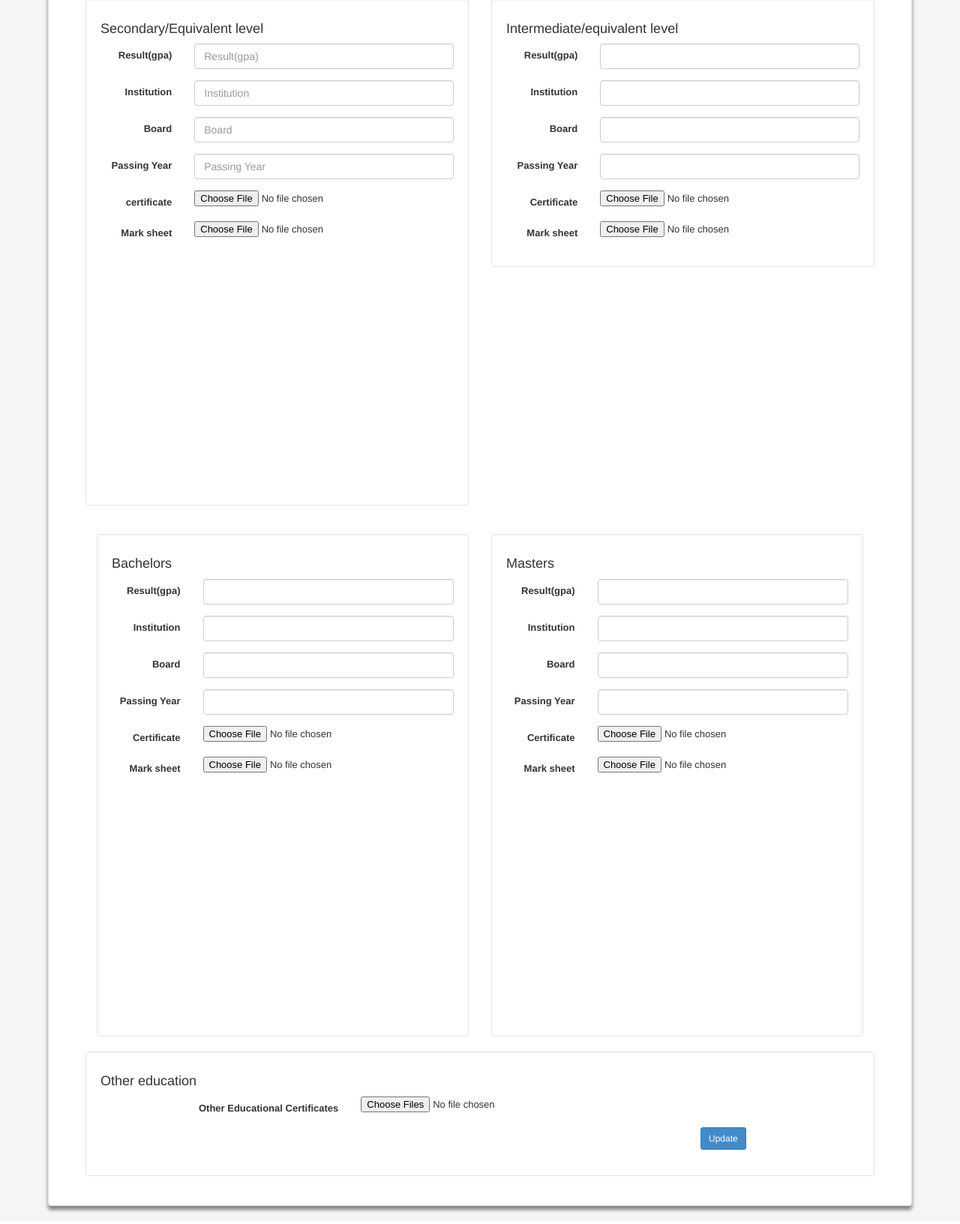
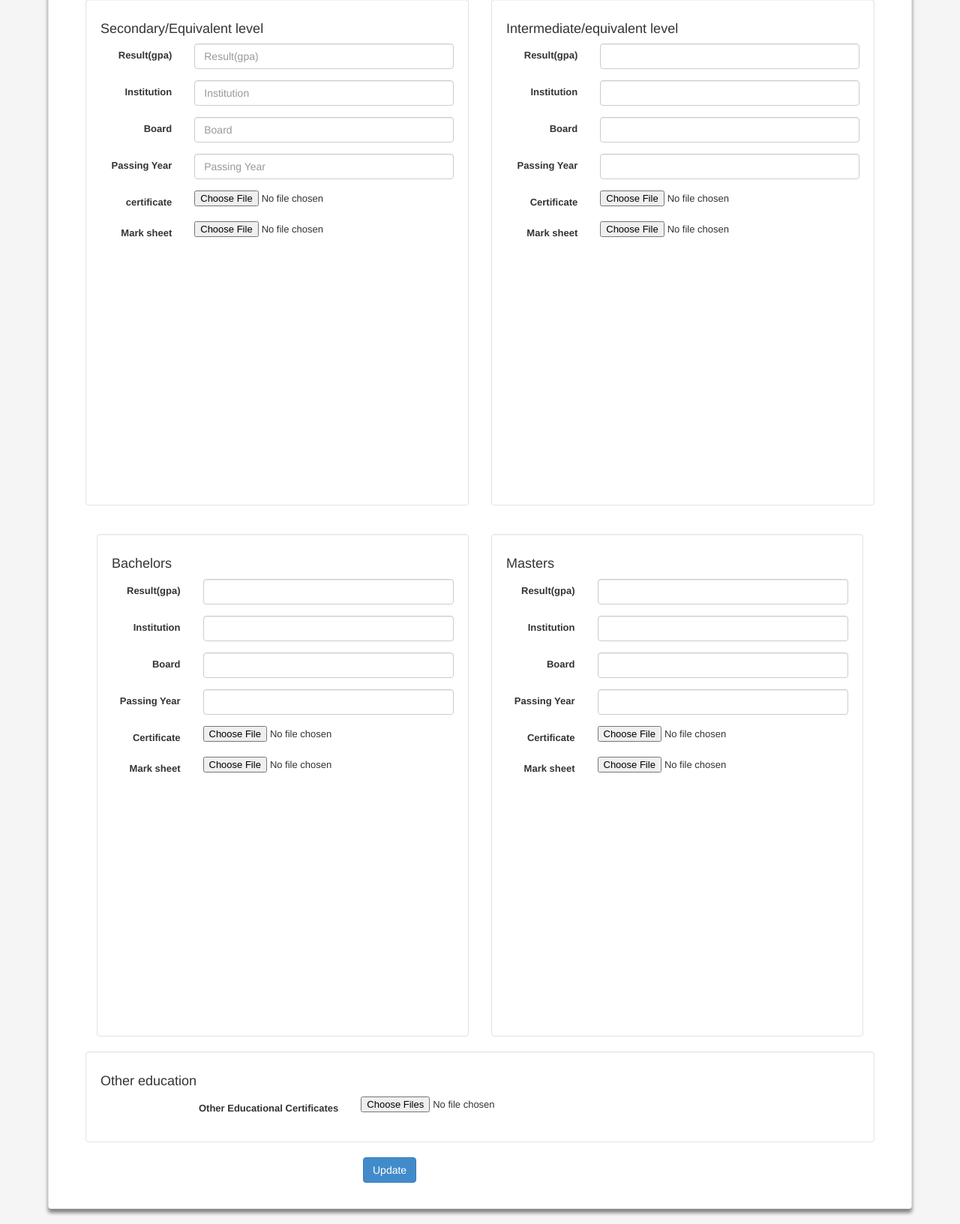
Before and after one commit to zakir224/eges, a CodeIgniter app: the page made by application/views/educational_info.php in a window 1280 px wide. Shown: the part 360-1992 px from the top of the page at 75% size. Run offline with CodeIgniter, Linux system fonts and the light colour scheme; data that the repository does not hold is empty.

Commit message:
div alignment corrected in education information

```diff
--- a/application/views/educational_info.php
+++ b/application/views/educational_info.php
@@ -102,7 +102,7 @@
 
                   <div class="col-lg-6">
 
-                        <div class="well" style="background: #ffffff">
+                        <div class="well" style="background: #ffffff;height: 675px;">
                             <h4>Intermediate/equivalent level</h4>
                             <div class="form-group">
                                 <label for="inputEmail" class="col-lg-3 control-label">Result(gpa)</label>
@@ -308,14 +308,18 @@
                         <input type="file" multiple="multiple" name="other_education[]">
                     </div>
                 </div>
-                <div class="form-group">
-                    <div class="col-lg-9">
-                        <input type="submit" value="Update" class="btn btn-primary btn-sm" style="margin-left: 800px">
-                    </div>
-                </div>
-         </div>
+
+             </div>
             </div>
+
         </form>
+    </div>
+    <div class="col-lg-16">
+        <div class="form-group">
+            <div class="col-lg-9">
+                <input type="submit" value="Update" class="btn btn-primary btn-group-sm" style="margin-left: 400px;">
+            </div>
+        </div>
     </div>
 </section>
 
```
